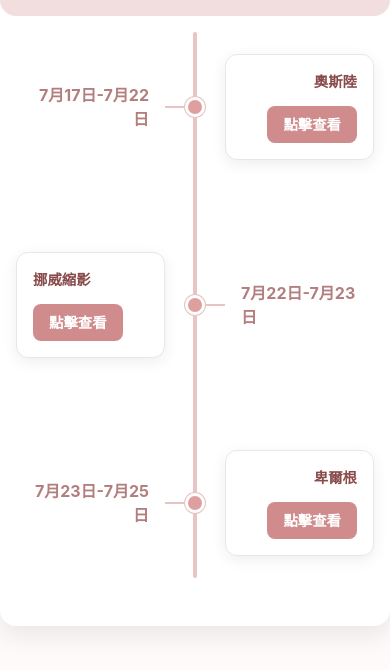
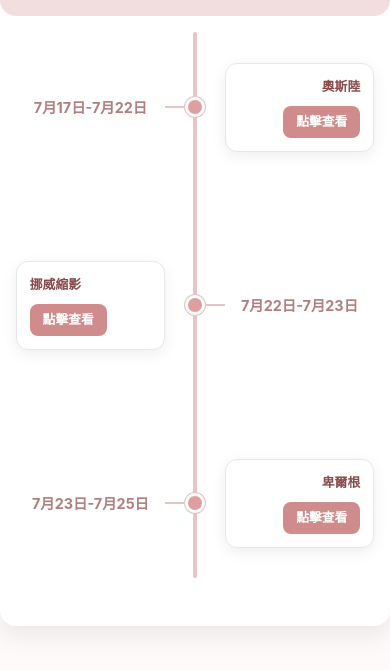
Before and after one commit to CKD38/Norway, a plain HTML site: page index.html in a window 390 px wide. Shown: the part 122-792 px from the top of the page. Drawn offline with nearby package versions, Linux system fonts and the light colour scheme.

Commit message:
Update index.html

```diff
--- a/index.html
+++ b/index.html
@@ -172,6 +172,7 @@
             color: #b37e7e; /* 日期文字顏色 (柔和的玫瑰色) */
             font-size: 1.125rem;
             padding: 1.5rem; /* 確保與卡片有相同垂直對齊空間 */
+            white-space: nowrap; /* 不換行 */
         }
 
         /* 奇數項目：卡片在左，日期在右 */
@@ -236,20 +237,22 @@
             }
 
             .timeline-card {
-                padding: 1rem; /* 縮小卡片內邊距 */
+                padding: 0.8rem; /* 進一步縮小卡片內邊距 */
             }
             .timeline-card p {
-                font-size: 0.9rem; /* 縮小卡片文字大小 */
-                margin-bottom: 0.8rem;
+                font-size: 0.8rem; /* 進一步縮小卡片文字大小 */
+                margin-bottom: 0.6rem;
             }
             .timeline-card a {
-                padding: 0.5rem 1rem; /* 縮小按鈕內邊距 */
-                font-size: 0.9rem; /* 縮小按鈕文字大小 */
+                padding: 0.4rem 0.8rem; /* 進一步縮小按鈕內邊距 */
+                font-size: 0.8rem; /* 進一步縮小按鈕文字大小 */
             }
 
             .timeline-date-text {
-                font-size: 1rem; /* 縮小日期文字大小 */
-                padding: 1rem; /* 確保與卡片有相同垂直對齊空間 */
+                font-size: 0.9rem; /* 進一步縮小日期文字大小 */
+                padding: 0.8rem; /* 確保與卡片有相同垂直對齊空間 */
+                text-align: center; /* 日期文字居中 */
+                white-space: nowrap; /* 確保日期不換行 */
             }
 
             /* 時間軸圓點與連接線的容器 */
@@ -278,6 +281,20 @@
             }
             .timeline-item:nth-child(even) .timeline-center::after {
                 width: calc(50% - 10px); /* 調整連接線長度 */
+            }
+
+            /* 確保內容在手機上更靠近中央時間軸 */
+            .timeline-item:nth-child(odd) .timeline-content-side:first-child {
+                text-align: right; /* 左側卡片內容靠右 */
+            }
+            .timeline-item:nth-child(odd) .timeline-card {
+                align-items: flex-end; /* 左側卡片按鈕靠右 */
+            }
+            .timeline-item:nth-child(even) .timeline-content-side:first-child {
+                text-align: left; /* 右側日期內容靠左 */
+            }
+            .timeline-item:nth-child(even) .timeline-card {
+                align-items: flex-start; /* 右側卡片按鈕靠左 */
             }
         }
     </style>
```
